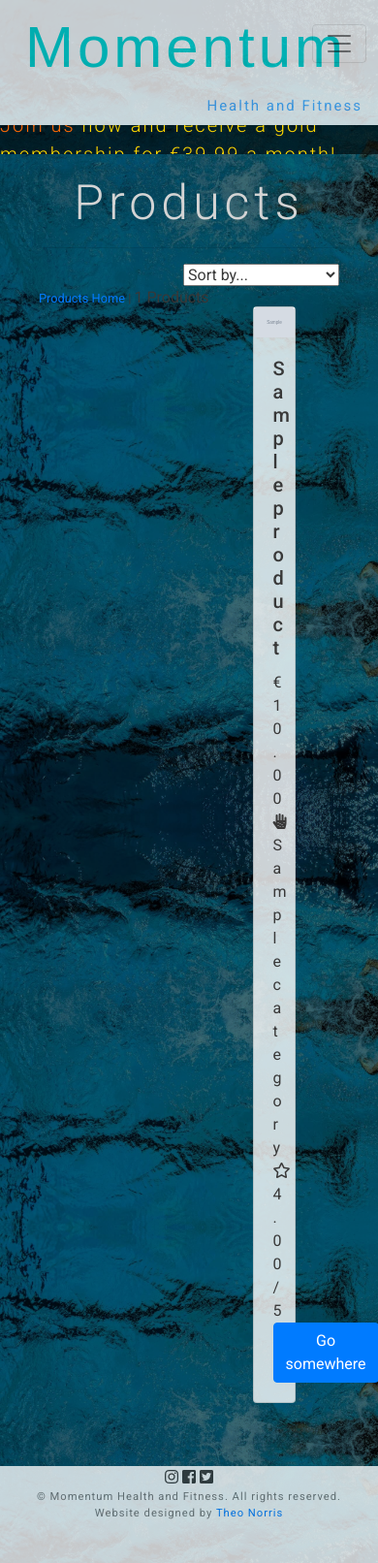
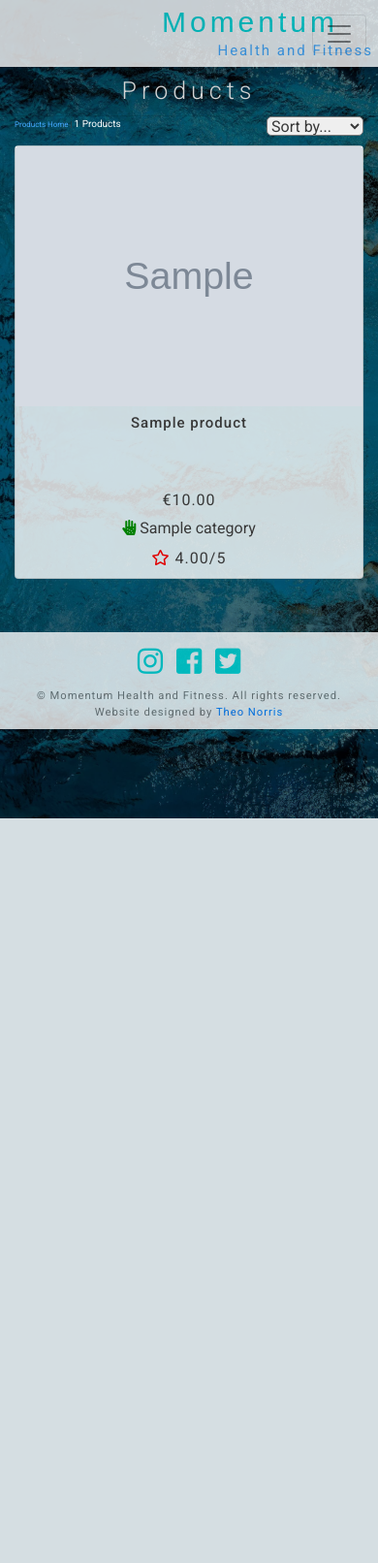
Before and after one commit to TheoNorris/momentum-fitness, a Django app: page /products/ in a window 390 px wide. Shown: the whole page at 97% size. After the commit the page ends 844 px from the top, so only its background shows below. Run offline with Django 3.2, Linux system fonts and the light colour scheme; tables that the repository leaves empty hold one stand-in row (values such as "Sample post"); grey boxes marked "Sample" are stand-in pictures; some libraries are stand-ins or nearby versions; some web fonts are replaced.

Commit message:
Styled home_page, home_about page, products and products_detail

```diff
--- a/membership/views.py
+++ b/membership/views.py
@@ -21,7 +21,7 @@ def membership(request):
 def health_form(request):
     """A view to return the health form"""
 
-    health = get_object_or_404(HealthQuestions, user=request.user)
+    health = get_object_or_404(HealthQuestions)
 
     if request.method == 'POST':
         form = HealthQuestionsForm(request.POST, instance=health)
--- a/products/templates/products.html
+++ b/products/templates/products.html
@@ -19,7 +19,7 @@
     <div>
         <p class="search-quantity-p">
         {% if search or search_categories or surrent_sort != 'None_None' %}
-            <span class="small"><a href="{% url 'products' %}">Products Home</a> | </span>
+            <span class="small"><a class="products-count-a" href="{% url 'products' %}">Products Home</a> | </span>
         {% endif %}
         {{ products|length }} Products{% if search %} found for <strong>"{{ search }}"</strong>{% endif %}
         </p>
@@ -50,25 +50,24 @@
                             <p class="card-text">€{{ product.price }}</p>
                                 {% if product.category.name == 'Supplements' %}
                                     <a href="{% url 'products' %}?category={{ product.category.name }}">
-                                        <p><i class="fas fa-leaf"></i>   {{ product.category.name }}</p>
+                                        <p class="category-p"><i class="fas fa-leaf category-symbol"></i>   {{ product.category.name }}</p>
                                     </a>
                                 {% elif product.category.name == 'Clothing' %}
                                     <a href="{% url 'products' %}?category={{ product.category.name }}">
-                                        <p><i class="fas fa-tshirt"></i>   {{ product.category.name }}</p>
+                                        <p class="category-p"><i class="fas fa-tshirt category-symbol"></i>   {{ product.category.name }}</p>
                                     </a>
                                 {% elif product.category.name == 'Equipment' %}
                                     <a href="{% url 'products' %}?category={{ product.category.name }}">
-                                        <p><i class="fas fa-dumbbell"></i>   {{ product.category.name }}</p>
+                                        <p class="category-p"><i class="fas fa-dumbbell category-symbol"></i>   {{ product.category.name }}</p>
                                     </a>
                                 {% else %}
                                     <a href="{% url 'products' %}?category={{ product.category.name }}">
-                                        <p><i class="fas fa-allergies"></i>   {{ product.category.name }}</p>
+                                        <p class="category-p"><i class="fas fa-allergies category-symbol"></i>   {{ product.category.name }}</p>
                                     </a>
 
                                 {% endif %}
-                            <p class="card-text"><i class="far fa-star"></i>  {{ product.rating }}/5</p>
+                            <p class="card-text"><i class="far fa-star rating-symbol"></i>  {{ product.rating }}/5</p>
                     </a>
-                    <a href="#" class="btn btn-primary">Go somewhere</a>
                     </div>
                 </div>
             </div>
--- a/static/css/base.css
+++ b/static/css/base.css
@@ -23,7 +23,7 @@ body {
     z-index: 1;
 }
 
-a {
+a:hover {
     text-decoration: none;
 }
 
@@ -62,11 +62,22 @@ nav.bg-light{
     text-align: center;
 }
 
+.social-links{
+    color: #00d4d4;
+    font-size: 30px;
+    margin: 25px 5px 0;
+}
+
+.social-links:hover{
+    color: gray;
+}
+
 .copyright-text {
   color: rgba(104, 104, 104, 0.911);
   font-size: 70%;
   letter-spacing: 1px;
   padding: 0 15px;
+  margin-top: 20px;
 }
 
 .Head-title{
@@ -290,13 +301,26 @@ div#map{
     letter-spacing: 5px;
     display: contents;
 }
+hr{
+    margin: 5px;
+}
 
 .sort-select{
     float: right;
+    height: 30px;
+    margin-right: 30px;
+    border-radius: 5px;
+}
+
+.products-count-a{
+    color: #46a9ff;
 }
 
 .search-quantity-p{
     float: left;
+    font-size: 20px;
+    color: white;
+    margin-left: 30px;
 }
 
 .overlay{
@@ -336,6 +360,35 @@ background-color: rgba(255, 255, 255, .8);
 
 .card-title{
     min-height: 50px;
+    letter-spacing: 1px;
+    margin-bottom: 0;
+}
+
+.card-text{
+    letter-spacing: 1px;
+    margin: 5px 0;
+}
+
+.card-body{
+    padding: 0.50rem;
+}
+
+.category-p{
+    margin: 5px 0 7px;
+}
+
+.card-title:hover,
+.card-text:hover,
+.category-p:hover{
+    color: gray;
+}
+
+.category-symbol{
+    color: green;
+}
+
+.rating-symbol{
+    color: #e00000;
 }
 
 .product-checkout-details{
@@ -452,18 +505,162 @@ background-color: rgba(255, 255, 255, .8);
 }
 }
 
-@media (max-width: 1369px){
+@media (max-width: 768px){
 .map-outer-div{
 margin-top: 30px;
+margin-bottom: 15px;
 }
 
 .shopping-bag-icon {
     right: 12%;
-    top: 25px;
+    top: 27px;
+    font-size: 13px;
 }
 
 .title-p {
     font-size: 15px;
 }
 
+.home-about-header{
+    margin-bottom: 15px;
 }
+
+.map-outer-div{
+margin-top: 20px;
+}
+
+h5.card-title {
+    font-size: 15px;
+    min-height: 72px;
+}
+
+.card-top{
+    margin-top: 0;
+}
+
+div.card{
+    min-height: 400px;
+}
+}
+
+@media (max-width: 415px){
+.shopping-bag-icon {
+    right: 21%;
+    top: 22px;
+    font-size: 10px;
+}
+
+.navbar-brand{
+padding: 0;
+}
+
+.navbar-light .navbar-toggler {
+    right: 3%;
+    top: 15px;
+}
+
+.Head-title {
+    font-size: 30px;
+    margin-bottom: 0;
+    margin-right: 20px;
+    margin-left: 10px;
+}
+
+.title-p{
+    margin-left: 15px;
+}
+.gold-member-text{
+    font-size: 8px;
+}
+.navbar{
+    padding: 5px
+}
+
+.gold-member-banner{
+    display: none;
+}
+
+.base-container {
+    padding: 10px 5px;
+}
+hr{
+    margin: 0;
+}
+
+.home-about-div {
+    padding: 10px;
+}
+
+.home-about-image{
+    margin-top: 15px;
+}
+
+.map-outer-div{
+    margin-top: 15px;
+}
+
+.home-about-image {
+    margin-top: 5px;
+}
+
+.copyright-text {
+    margin-top: 10px;
+}
+
+.home-about-header {
+    font-size: 25px;
+    margin-bottom: 5px;
+}
+
+.home-about-div{
+    margin-top: 15px;
+}
+
+.social-links{
+    margin-top: 15px;
+}
+
+.page-header{
+    font-size: 25px;
+}
+
+.products-row {
+    padding: 0 10px;
+
+}
+
+.search-quantity-p {
+    float: left;
+    font-size: 10px;
+    color: white;
+    margin-left: 10px;
+}
+#sort-selector{
+    height: 20px;
+    margin-right: 10px;
+    border-radius: 5px;
+    width: 100px;
+}
+
+hr{
+    margin-top: 10px;
+}
+.overlay {
+    margin-top: 30px;
+}
+
+}
+
+@media (max-width: 321px){
+
+.shopping-bag-icon{
+    right: 23%;
+}
+.head-title{
+     margin-left: 0;
+}
+
+.navbar-light{
+    padding-left: 0;
+}
+}
--- a/templates/base.html
+++ b/templates/base.html
@@ -71,7 +71,10 @@
           Members
         </a>
         <div class="dropdown-menu" aria-labelledby="navbarDropdown">
+        {% if request.user.is_authenticated %}
          <a class="dropdown-item" href="{% url 'profile' %}">My Profile</a>
+         <a class="dropdown-item" href="{% url 'membership_only' %}">Members Page</a>
+         {% endif %}
           <a class="dropdown-item" href="{% url 'account_login' %}">Login</a>
           <a class="dropdown-item" href="{% url 'account_logout' %}">Log Out</a>
           <a class="dropdown-item" href="{% url 'account_signup' %}">Register</a>
```
Also changed, not shown: home/templates/home/home_about.html (+9 -9 lines).
